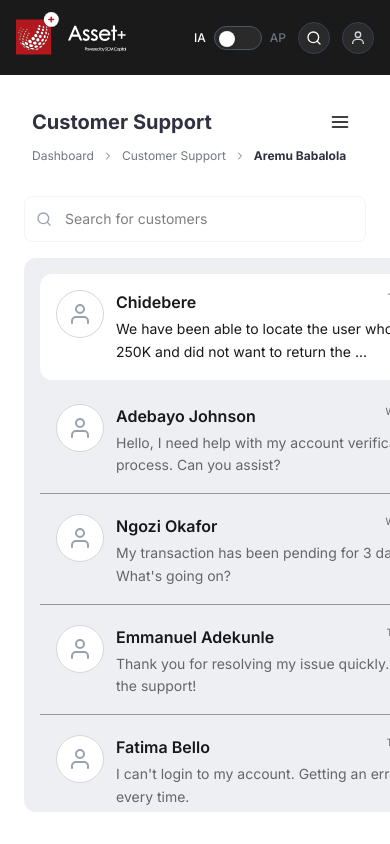
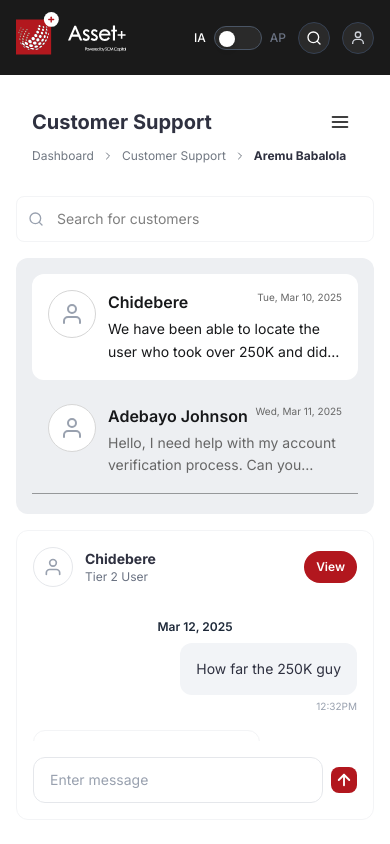
Before and after one commit to maildavc/scm-mobile-admin-portal, a Next.js app: page /dashboard/customer-service/messages in a window 390 px wide. Built offline with nearby package versions, Linux system fonts and the light colour scheme.

Commit message:
style: Adjust padding and layout in Messages and ChatWindow components for improved UI consistency

```diff
--- a/src/app/dashboard/customer-service/messages/page.tsx
+++ b/src/app/dashboard/customer-service/messages/page.tsx
@@ -24,7 +24,7 @@ export default function Messages() {
         />
 
         {/* Chat Interface */}
-        <div className="flex-1 flex flex-col overflow-hidden p-6 pt-0">
+        <div className="flex-1 flex flex-col overflow-hidden p-4 md:p-6 pt-0">
           <div className="py-4 max-w-2xl shrink-0">
             <div className="relative">
               <FiSearch className="absolute left-3 top-1/2 transform -translate-y-1/2 text-gray-400" />
@@ -35,9 +35,9 @@ export default function Messages() {
               />
             </div>
           </div>
-          <div className="flex-1 flex gap-6 min-h-0">
+          <div className="flex-1 flex flex-col md:flex-row gap-4 md:gap-6 min-h-0">
             {/* Sidebar List */}
-            <div className="w-120 shrink-0 h-full overflow-hidden">
+            <div className="w-full md:w-120 shrink-0 h-64 md:h-full overflow-hidden">
               <ChatList selectedChatId={selectedChatId} onSelectChat={setSelectedChatId} />
             </div>
 
--- a/src/components/Dashboard/CustomerService/Messages/ChatWindow.tsx
+++ b/src/components/Dashboard/CustomerService/Messages/ChatWindow.tsx
@@ -64,7 +64,7 @@ const ChatWindow: React.FC<ChatWindowProps> = ({ selectedChatId }) => {
   return (
     <div className="w-full h-full flex flex-col bg-white rounded-xl border border-gray-100 overflow-hidden">
       {/* Header */}
-      <div className="p-6 flex items-center justify-between">
+      <div className="p-4 md:p-6 flex items-center justify-between">
         <div className="flex items-center gap-3">
           <div className="w-10 h-10 rounded-full border border-gray-200 flex items-center justify-center bg-white">
             <FiUser className="text-gray-400" size={20} />
@@ -76,27 +76,24 @@ const ChatWindow: React.FC<ChatWindowProps> = ({ selectedChatId }) => {
             <p className="text-xs text-gray-500">{selectedChat.userType}</p>
           </div>
         </div>
-        <button className="bg-[#B2171E] text-white text-xs font-semibold px-4 py-2 rounded-full hover:bg-[#901318] transition-colors">
-          View Profile
+        <button className="bg-[#B2171E] text-white text-xs font-semibold px-3 md:px-4 py-2 rounded-full hover:bg-[#901318] transition-colors">
+          <span className="hidden sm:inline">View Profile</span>
+          <span className="sm:hidden">View</span>
         </button>
       </div>
 
       {/* Messages Area */}
-      <div className="flex-1 p-8 overflow-y-auto bg-white">
-        {/* Date Divider */}
-        <div className="flex items-center justify-center mb-8">
-          <div className="px-4 bg-white text-xs font-semibold text-gray-800">
-            Mar 12, 2025
+      <div className="flex-1 p-4 md:p-8 overflow-y-auto bg-white flex flex-col">
+        <div className="flex-1"></div>
+        <div className="flex flex-col space-y-6">
+          {/* Date Divider */}
+          <div className="flex items-center justify-center mb-2">
+            <div className="px-4 bg-white text-xs font-semibold text-gray-800">
+              Mar 12, 2025
+            </div>
           </div>
-        </div>
 
-        {/* Messages */}
-        <div className="space-y-6">
-          {/* Incoming Message (Right/User?) - Wait layout:
-               Screenshot: "How far the 250K guy" is Right aligned, Grey Bubble.
-               "We have been able to..." is Left aligned, White Bubble.
-          */}
-
+          {/* Messages */}
           <div className="flex justify-end mb-4">
             <div className="max-w-[70%]">
               <div className="bg-[#F2F4F7] p-4 rounded-xl text-sm text-[#2F3140] mb-1">
@@ -122,15 +119,15 @@ const ChatWindow: React.FC<ChatWindowProps> = ({ selectedChatId }) => {
       </div>
 
       {/* Input Area */}
-      <div className="p-6">
-        <div className="flex items-center gap-3">
+      <div className="p-4 md:p-6">
+        <div className="flex items-center gap-2 md:gap-3">
           <input
             type="text"
             placeholder="Enter message"
-            className="flex-1 px-5 py-3.5 bg-white border border-gray-200 rounded-xl text-sm text-gray-900 placeholder:text-gray-400 focus:outline-none focus:border-gray-300 transition-colors"
+            className="flex-1 px-4 md:px-5 py-3 md:py-3.5 bg-white border border-gray-200 rounded-xl text-sm text-black placeholder:text-gray-400 focus:outline-none"
           />
-          <div className="bg-[#B2171E] rounded-lg p-1 text-white flex items-center justify-center hover:bg-[#901318] transition-colors cursor-pointer shrink-0">
-            <FiArrowUp size={18} />
+          <div className="p-1 bg-[#B2171E] rounded-lg text-white flex items-center justify-center transition-colors cursor-pointer shrink-0">
+            <FiArrowUp size={18} strokeWidth={2.5} />
           </div>
         </div>
       </div>
```
